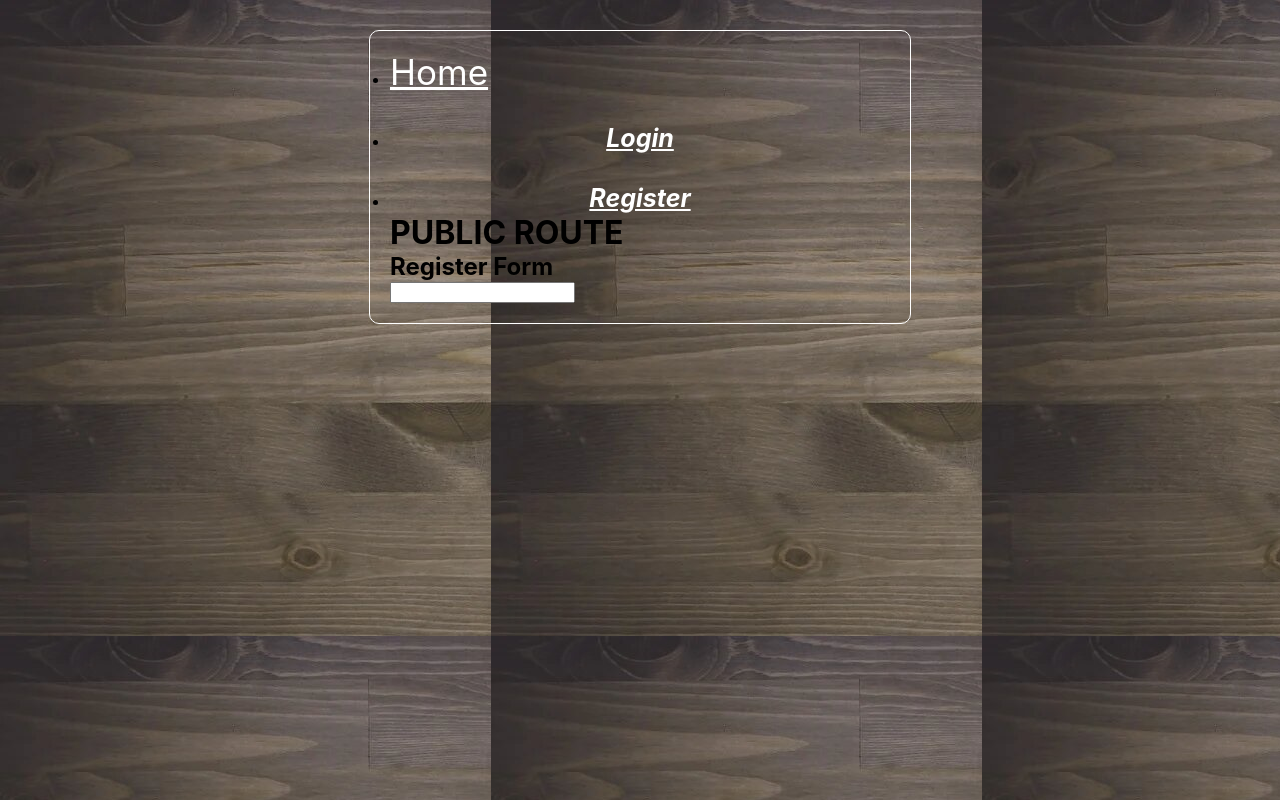
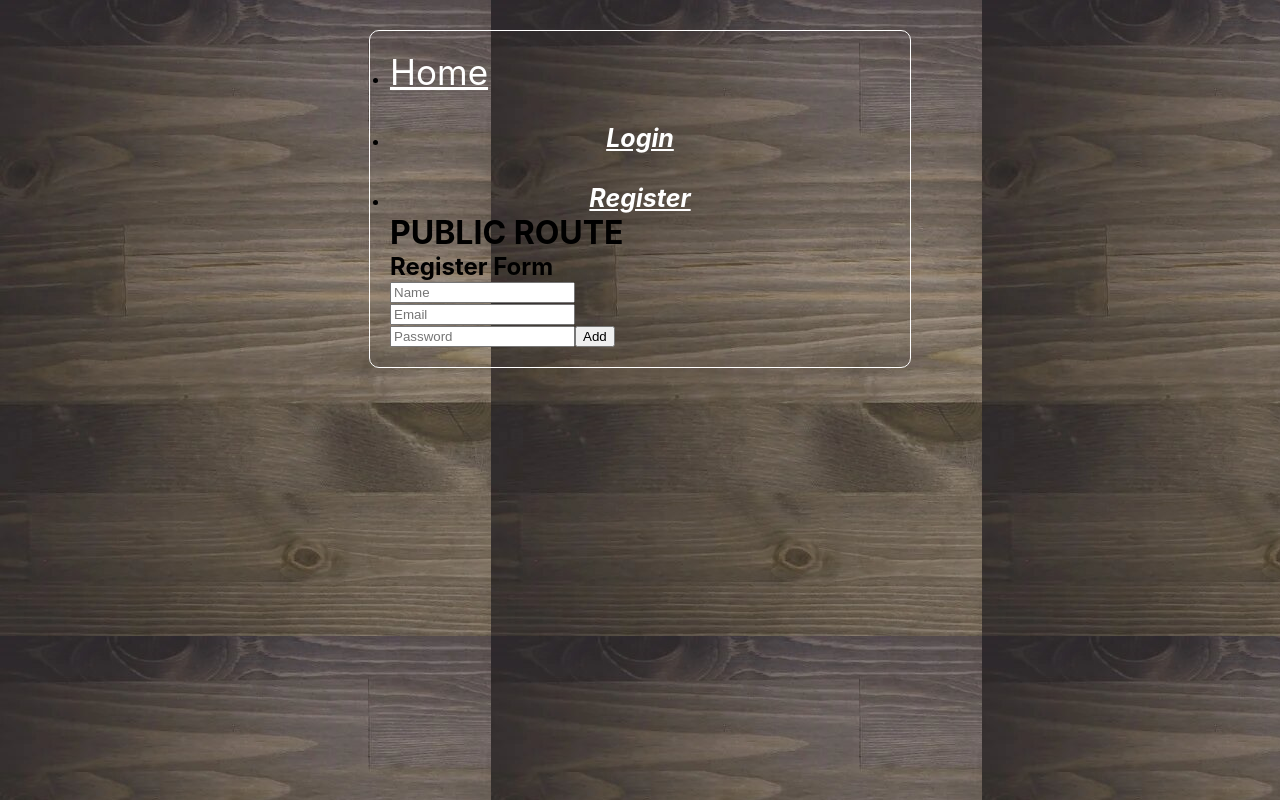
Before and after one commit to RomanKorotaev/goit-react-hw-08-phonebook, a React (Create React App) app: page /register in a window 1280 px wide. Built offline with nearby package versions, Linux system fonts and the light colour scheme.

Commit message:
Сделана регистрационная форма

```diff
--- a/package.json
+++ b/package.json
@@ -3,6 +3,7 @@
   "version": "0.1.0",
   "private": true,
   "dependencies": {
+    "@reduxjs/toolkit": "^1.6.2",
     "@testing-library/jest-dom": "^5.16.0",
     "@testing-library/react": "^11.2.7",
     "@testing-library/user-event": "^12.8.3",
--- a/src/index.js
+++ b/src/index.js
@@ -4,12 +4,16 @@ import './index.css';
 import App from './App';
 import reportWebVitals from './reportWebVitals';
 import {BrowserRouter as Router} from 'react-router-dom'
+import {Provider} from "react-redux"
+import { store } from "./redux/store"
 
 ReactDOM.render(
   <React.StrictMode>
-    <Router>
-      <App />
-    </Router>
+    <Provider store={store}>
+      <Router>
+        <App />
+      </Router>
+    </Provider>
   </React.StrictMode>,
   document.getElementById('root')
 );
--- a/src/pages/Register/Register.js
+++ b/src/pages/Register/Register.js
@@ -1,9 +1,75 @@
+import {useState} from "react"
+import { useDispatch } from "react-redux";
+import {registerThunk} from '../../redux/thunk'
+
 export function  Register () {
+
+const [name, setName]= useState ("");
+const [email, setEmail]= useState ("");
+const [password, setpassworP]= useState ("");
+
+const dispatch = useDispatch();
+
+const handleChange = (e) =>{
+    switch (e.target.name) {
+        case "name":
+            setName (e.target.value)
+            break;
+
+            case "email":
+            setName (e.target.value)
+            break;
+
+            case "password":
+            setName (e.target.value)
+            break;
+
+            default:
+            alert ("Check input name please")
+    }
+
+
+};
+
+const handleSubmit = (e) =>{
+    e.preventDefault();
+    const user = {name, email, password};
+    dispatch (registerThunk(user));
+};
+
     return (
         <div>
             <h2>Register Form</h2>
-            <form>
-                <input />
+            <form onSubmit={handleSubmit}>
+                <input
+                 type="text"
+                 name="name"
+                 value={name}
+                 placeholder = "Name"
+                 onChange= {handleChange}
+                 />
+
+            <br/>
+                 <input
+                 type="text"
+                 name="email"
+                 value={email}
+                 placeholder = "Email"
+                 onChange= {handleChange}
+                 />
+
+            <br/>
+
+            <input
+                 type="text"
+                 name="password"
+                 value={password}
+                 placeholder = "Password"
+                 onChange= {handleChange}
+                 />
+
+                 <button type="submit">Add</button>
+
             </form>
 
         </div>
--- a/src/redux/slices.js
+++ b/src/redux/slices.js
@@ -1,16 +1,16 @@
-import {createSlise} from '@redux/toolkit'
+import {createSlice} from '@reduxjs/toolkit'
 
 
-const BASE_USER_URL = `https://connections-api.herokuapp.com/` ;
+// const BASE_USER_URL = `https://connections-api.herokuapp.com/` ;
 
-const userLogin = '/users/login'
-const userRegister = '/users/register'
-const userLogout = '/users/logout'
-const userCurrent = '/users/current'
+// const userLogin = '/users/login'
+// const userRegister = '/users/signup'
+// const userLogout = '/users/logout'
+// const userCurrent = '/users/current'
 
-const authSlice = createSlise ({
+const authSlice = createSlice ({
     name: "auth",
-    initState: {
+    initialState: {
         user: {name: "", email: "" },
         token: '',
         error: null,
@@ -23,7 +23,7 @@ const authSlice = createSlise ({
                 return {
                     ...state,
                     myProp: action.payload,
-                }
+                    }
                 }
             },
 
--- a/src/redux/store.js
+++ b/src/redux/store.js
@@ -0,0 +1,8 @@
+import {configureStore} from '@reduxjs/toolkit'
+import authReducer from './slices'
+
+export const store = configureStore ({
+    reducer: {
+        auth: authReducer,
+    }
+});
--- /dev/null
+++ b/src/redux/thunk.js
@@ -0,0 +1,23 @@
+import { createAsyncThunk } from "@reduxjs/toolkit";
+
+const BASE_USER_URL = `https://connections-api.herokuapp.com/` ;
+
+const userLogin = '/users/login'
+const userRegister = '/users/signup'
+const userLogout = '/users/logout'
+const userCurrent = '/users/current'
+
+
+export const registerThunk = createAsyncThunk (
+    "user/register",
+    async (user, {rejectWithValue})=> {
+    try{
+const response = await fetch(BASE_USER_URL+userRegister, {
+    method: 'POST',
+    body: JSON.stringify(user)
+    });
+    console.log (response);
+    } catch (err){
+
+    }
+})
```
Also changed, not shown: 1 other file (tests, documents, lock files or other folders).
